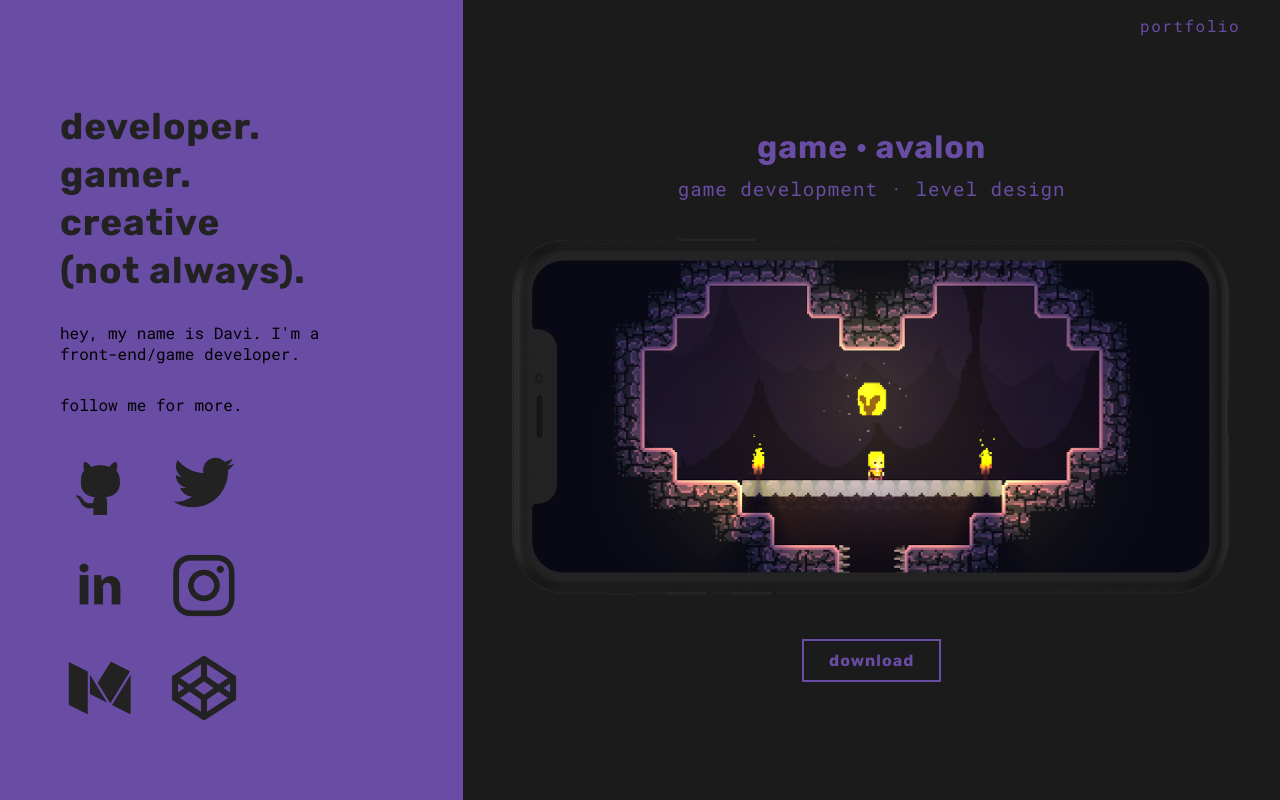
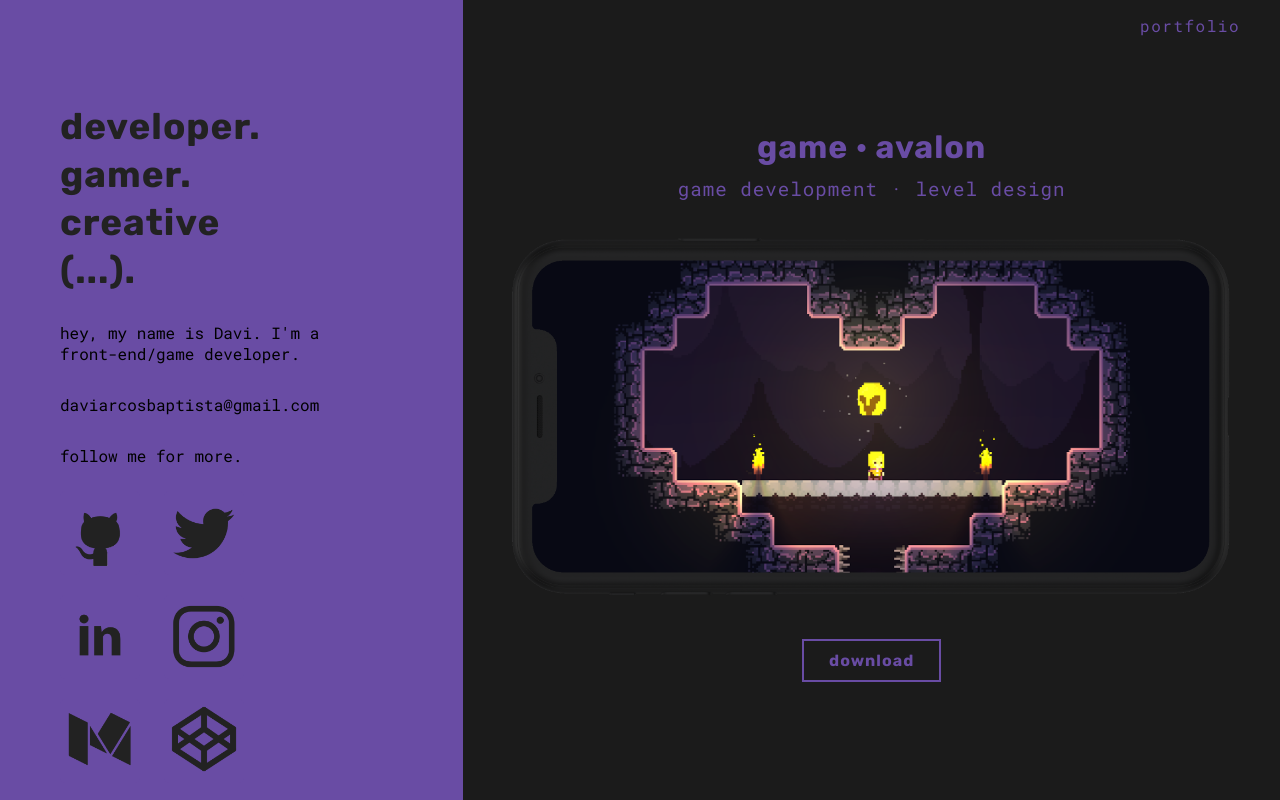
Before and after one commit to baptixta/baptixta.github.io, a website: page index.html in a window 1280 px wide. Drawn offline with nearby package versions, Linux system fonts and the light colour scheme.

Commit message:
baptixta | text fix

```diff
--- a/index.html
+++ b/index.html
@@ -18,8 +18,9 @@
             <h1>developer.</h1>
             <h1>gamer.</h1>
             <h1>creative</h1>
-            <h1>(not always).</h1>
+            <h1>(...).</h1>
             <p>hey, my name is Davi. I'm a front-end/game developer.</p>
+            <p>daviarcosbaptista@gmail.com</p>
             <p>follow me for more.</p>
           </div>
         </div>
```
